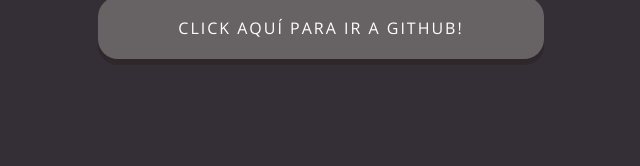
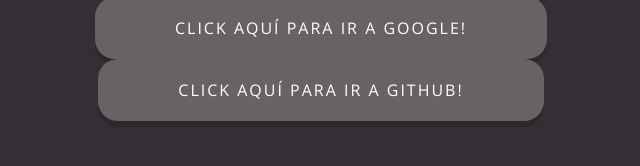
Before and after one commit to gmenesse/tallerGit, a plain HTML site: page index.html in a window 1280 px wide. Shown: the part 516-682 px from the top of the page, without its empty margins (319-959 px from the left). Drawn offline with nearby package versions, Linux system fonts and the light colour scheme.

Commit message:
add link 3

```diff
--- a/index.html
+++ b/index.html
@@ -15,8 +15,13 @@
       <img src="https://assets-cdn.github.com/images/modules/logos_page/Octocat.png" alt="octocat">
     </a>
     <button type="button" class="btn">
-      <a href="https://google.com/" target="_blank">Click aquí para ir a GitHub!</a>
+      <a href="https://google.com/" target="_blank">Click aquí para ir a Google!</a>
     </button>
+
+    <button type="button" class="btn">
+      <a href="https://github.com/" target="_blank">Click aquí para
+     ir a GitHub!</a>
+     </button>
   </div>
 </body>
 </html>
```
